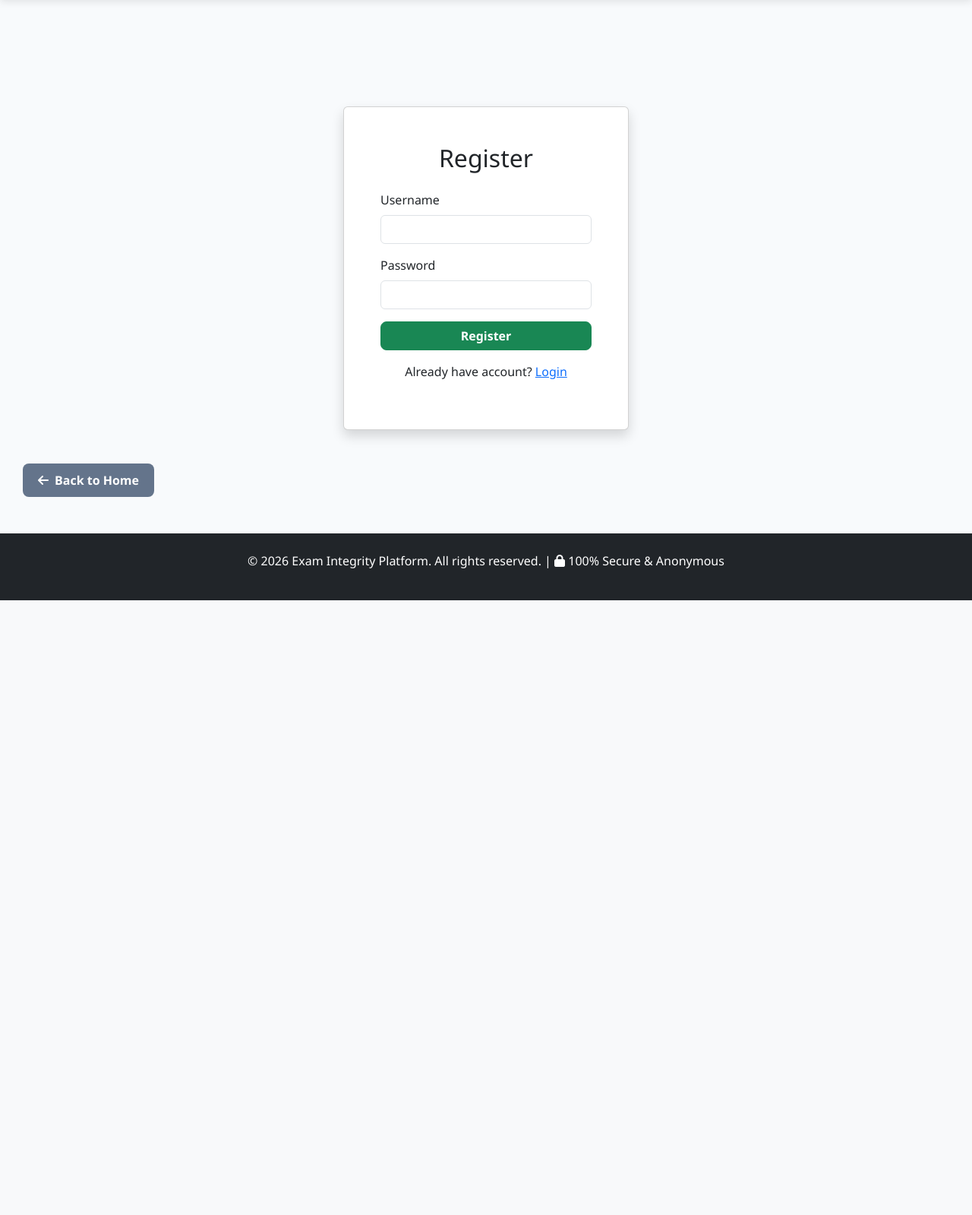
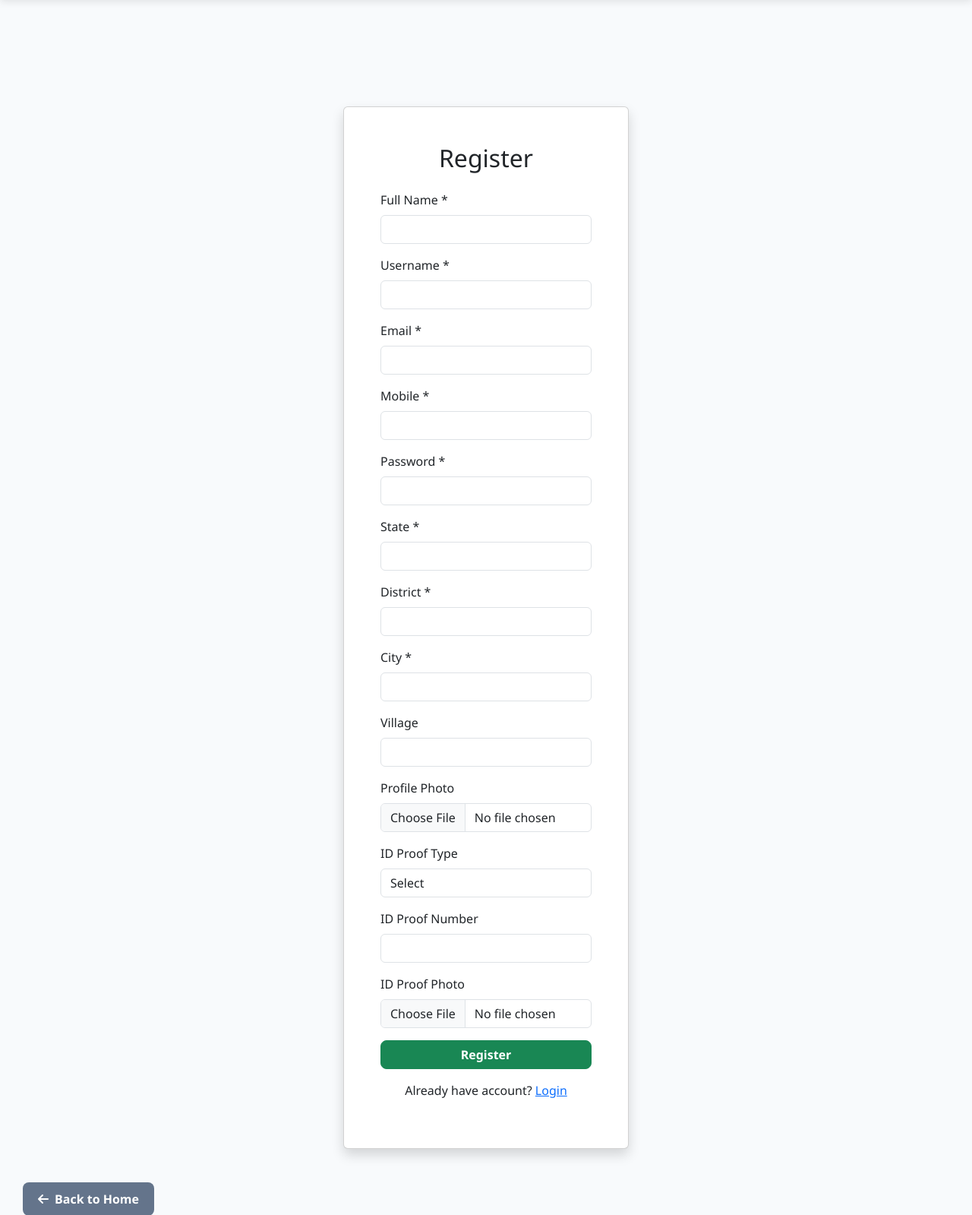
Before and after one commit to pratikshajadhav1112/python, a Flask app: page /register in a window 1280 px wide. Shown: the part 64-1663 px from the top of the page at 76% size. Before the commit the page ends 854 px from the top, so only its background shows below. Run offline with Flask 3, Linux system fonts and the light colour scheme; some libraries are stand-ins or nearby versions.

Commit message:
Fixed CSRF and added new fields

```diff
--- a/templates/register.html
+++ b/templates/register.html
@@ -11,20 +11,69 @@
                     {% endfor %}
                 {% endif %}
             {% endwith %}
-            <form method="POST">
-                <input type="hidden" name="csrf-token" value="{{ csrf_token()}}">
+            <form method="POST" enctype="multipart/form-data">
+    <input type="hidden" name="csrf_token" value="{{ csrf_token() }}"/>
+
     <div class="mb-3">
-                    <label class="form-label">Username</label>
+        <label class="form-label">Full Name *</label>
+        <input type="text" name="name" class="form-control" required>
+    </div>
+    <div class="mb-3">
+        <label class="form-label">Username *</label>
         <input type="text" name="username" class="form-control" required>
     </div>
     <div class="mb-3">
-                    <label class="form-label">Password</label>
+        <label class="form-label">Email *</label>
+        <input type="email" name="email" class="form-control" required>
+    </div>
+    <div class="mb-3">
+        <label class="form-label">Mobile *</label>
+        <input type="text" name="mobile" class="form-control" required pattern="[0-9]{10}">
+    </div>
+    <div class="mb-3">
+        <label class="form-label">Password *</label>
         <input type="password" name="password" class="form-control" required minlength="6">
     </div>
+
+    <div class="mb-3">
+        <label class="form-label">State *</label>
+        <input type="text" name="state" class="form-control" required>
+    </div>
+    <div class="mb-3">
+        <label class="form-label">District *</label>
+        <input type="text" name="district" class="form-control" required>
+    </div>
+    <div class="mb-3">
+        <label class="form-label">City *</label>
+        <input type="text" name="city" class="form-control" required>
+    </div>
+    <div class="mb-3">
+        <label class="form-label">Village</label>
+        <input type="text" name="village" class="form-control">
+    </div>
+
+    <div class="mb-3">
+        <label class="form-label">Profile Photo</label>
+        <input type="file" name="profile_photo" class="form-control" accept="image/*">
+    </div>
+    <div class="mb-3">
+        <label class="form-label">ID Proof Type</label>
+        <select name="id_proof_type" class="form-control">
+            <option value="">Select</option>
+            <option value="College ID">College ID</option>
+        </select>
+    </div>
+    <div class="mb-3">
+        <label class="form-label">ID Proof Number</label>
+        <input type="text" name="id_proof_number" class="form-control">
+    </div>
+    <div class="mb-3">
+        <label class="form-label">ID Proof Photo</label>
+        <input type="file" name="id_proof_photo" class="form-control" accept="image/*">
+    </div>
+
     <button type="submit" class="btn btn-success w-100">Register</button>
 </form>
 <p class="text-center mt-3">Already have account? <a href="{{ url_for('login') }}">Login</a></p>
 </div>
-    </div>
-</div>
 {% endblock %}
```
Lines whose indentation alone changed are shown as unchanged.
